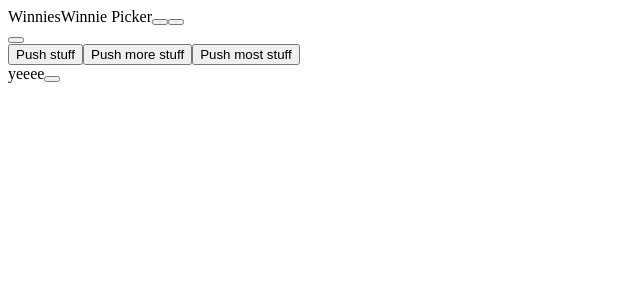
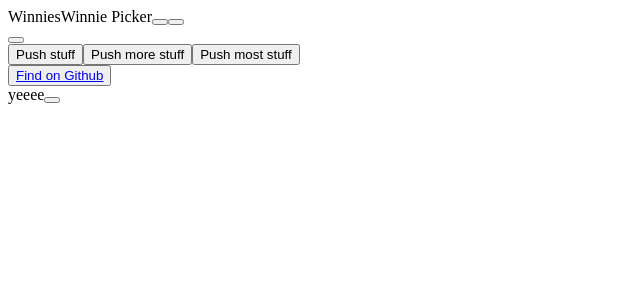
Before and after one commit to christried/winnies, a Nuxt app: page / in a window 1280 px wide. Both pictures are taken after a click on the button "Push stuff". Shown: the top 300 px of the page, without its empty margins (0-640 px from the left). Built offline with nearby package versions, Linux system fonts and the light colour scheme.

Commit message:
refactor: move toast region into own component to remove duplication

```diff
--- a/app/app.vue
+++ b/app/app.vue
@@ -2,4 +2,5 @@
   <NuxtLayout>
     <NuxtPage />
   </NuxtLayout>
+  <ToastRegion />
 </template>
--- /dev/null
+++ b/app/components/toast-region.vue
@@ -0,0 +1,30 @@
+<script lang="ts" setup>
+const { toasts, dismiss } = useToast();
+</script>
+
+<template>
+  <div
+    class="toast toast-end z-50"
+    aria-live="polite"
+  >
+    <div
+      v-for="t in toasts"
+      :key="t.id"
+      class="alert"
+      :class="{
+        'alert-error': t.kind === 'error',
+        'alert-success': t.kind === 'success',
+        'alert-info': t.kind === 'info',
+      }"
+    >
+      <span>{{ t.message }}</span>
+      <button
+        class="btn btn-ghost btn-xs"
+        aria-label="Dismiss"
+        @click="dismiss(t.id)"
+      >
+        <UiIcon name="close" />
+      </button>
+    </div>
+  </div>
+</template>
--- a/app/layouts/default.vue
+++ b/app/layouts/default.vue
@@ -1,47 +1,7 @@
-<script lang="ts" setup>
-const toast = useToast();
-const toasts = computed(() => toast.toasts.value);
-</script>
-
 <template>
   <div class="min-h-dvh bg-base-100 text-base-content">
     <div class="mx-auto flex max-w-270 flex-col gap-3.5 p-3.5">
       <slot />
-      <!-- Testing Buttons, get rid in next tickets as soon as space is needed :D -->
-      <button class="btn w-40 btn-primary" @click="toast.error('yeeee')">
-        Push stuff
-      </button>
-      <button class="btn w-40 btn-primary " @click="toast.info('yeeee')">
-        Push more stuff
-      </button>
-      <button class="btn w-40 btn-primary" @click="toast.success('yeeee')">
-        Push most stuff
-      </button>
-      <!-- Testing Buttons End -->
-      <div
-        class="toast z-50"
-        aria-live="polite"
-      >
-        <div
-          v-for="t in toasts"
-          :key="t.id"
-          class="alert"
-          :class="{
-            'alert-error': t.kind === 'error',
-            'alert-success': t.kind === 'success',
-            'alert-info': t.kind === 'info',
-          }"
-        >
-          <span>{{ t.message }}</span>
-          <button
-            class="btn btn-ghost btn-xs"
-            aria-label="Dismiss"
-            @click="toast.dismiss(t.id)"
-          >
-            <UiIcon name="close" />
-          </button>
-        </div>
-      </div>
     </div>
   </div>
 </template>
--- a/app/layouts/shared.vue
+++ b/app/layouts/shared.vue
@@ -1,36 +1,7 @@
-<script lang="ts" setup>
-const toast = useToast();
-const toasts = computed(() => toast.toasts.value);
-</script>
-
 <template>
   <div class="min-h-dvh bg-base-100 text-base-content">
     <div class="mx-auto flex max-w-180 flex-col gap-3.5 p-3.5">
       <slot />
-      <div
-        class="toast toast-end z-50"
-        aria-live="polite"
-      >
-        <div
-          v-for="t in toasts"
-          :key="t.id"
-          class="alert"
-          :class="{
-            'alert-error': t.kind === 'error',
-            'alert-success': t.kind === 'success',
-            'alert-info': t.kind === 'info',
-          }"
-        >
-          <span>{{ t.message }}</span>
-          <button
-            class="btn btn-ghost btn-xs"
-            aria-label="Dismiss"
-            @click="toast.dismiss(t.id)"
-          >
-            <UiIcon name="close" />
-          </button>
-        </div>
-      </div>
     </div>
   </div>
 </template>
--- a/app/pages/index.vue
+++ b/app/pages/index.vue
@@ -1,9 +1,36 @@
 <script setup lang="ts">
 // import { mockWinnies } from "~/data/mock-winnies";
+
+const toast = useToast();
 </script>
 
 <template>
   <div>
     <AppHeader />
+    <!-- Testing Buttons, get rid in next tickets as soon as space is needed :D -->
+    <button class="btn w-40 btn-primary" @click="toast.error('yeeee')">
+      Push stuff
+    </button>
+    <button class="btn w-40 btn-primary " @click="toast.info('yeeee')">
+      Push more stuff
+    </button>
+    <button class="btn w-40 btn-primary" @click="toast.success('yeeee')">
+      Push most stuff
+    </button>
+    <!-- Testing Buttons End -->
+
+    <!-- Repo Link to be deleted as soon as there's more going on here -->
+    <br>
+    <div class="aura mt-50 aura-dual">
+      <button class="btn border border-black btn-neutral">
+        <a
+          class="link link-primary"
+          href="https://github.com/christried/wintool"
+          target="blank"
+        >
+          Find on Github
+        </a>
+      </button>
+    </div>
   </div>
 </template>
```
